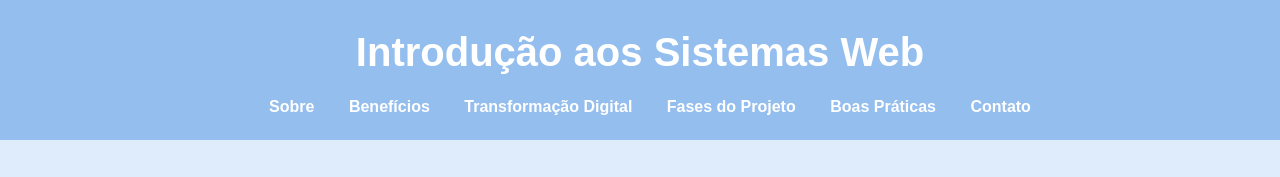
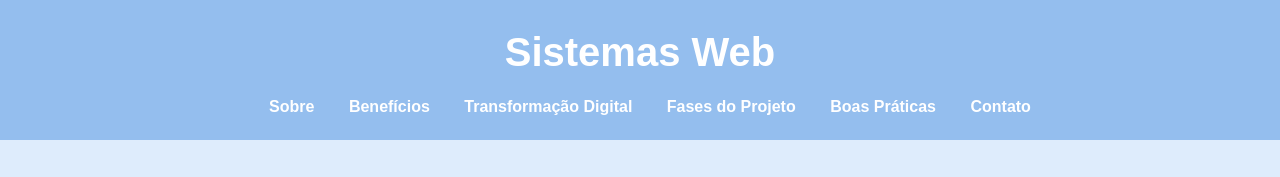
Before and after one commit to BibiihSoares/Sistemas-Web, a plain HTML site: page index.html in a window 1280 px wide. Shown: the top 177 px of the page. Drawn offline with Linux system fonts and the light colour scheme.

Commit message:
Add files via upload

```diff
--- a/index.html
+++ b/index.html
@@ -8,7 +8,7 @@
 </head>
 <body>
     <header>
-        <h1>Introdução aos Sistemas Web</h1>
+        <h1>Sistemas Web</h1>
         <nav>
             <ul>
                 <li><a href="#sobre">Sobre</a></li>
```
